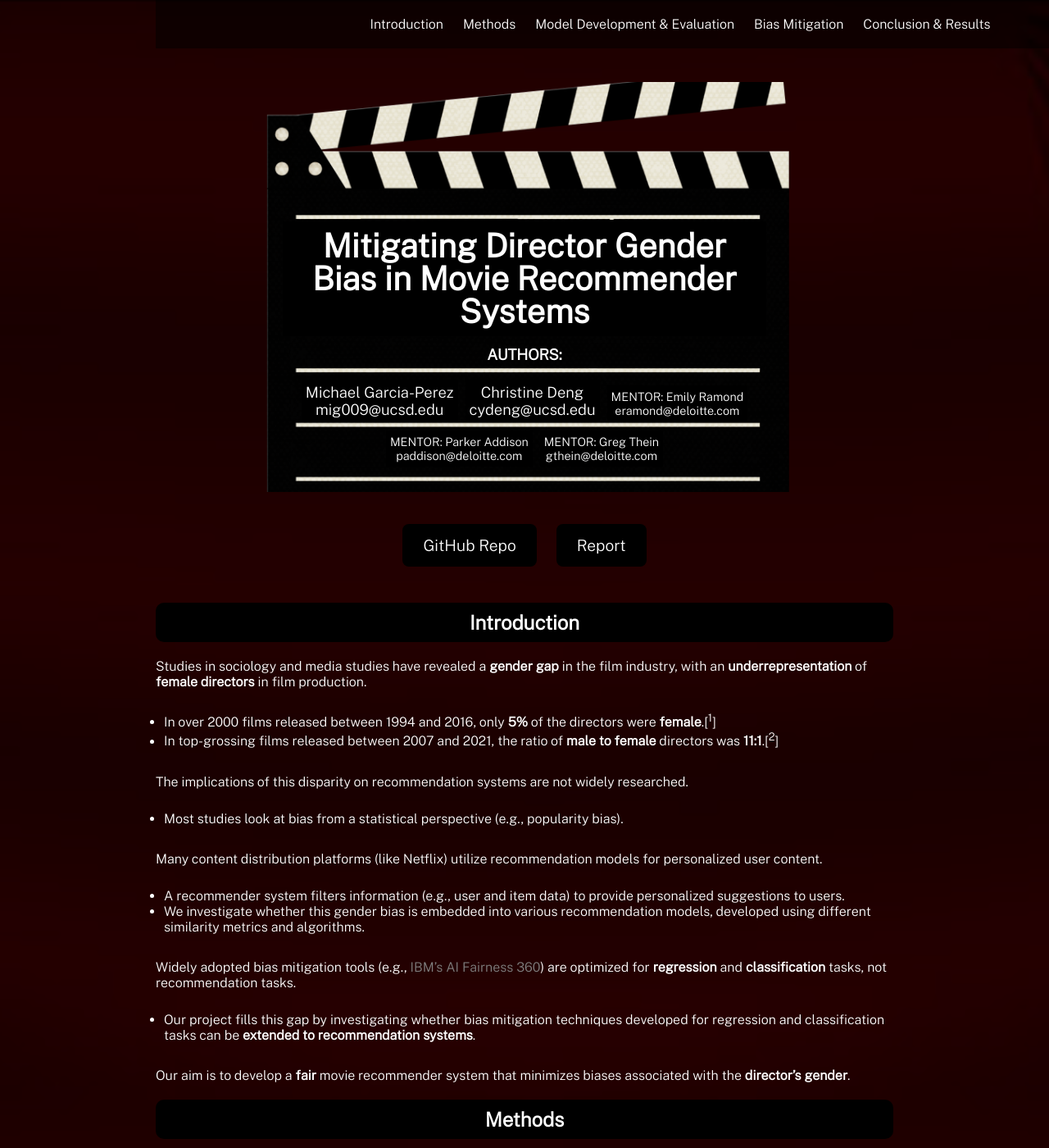
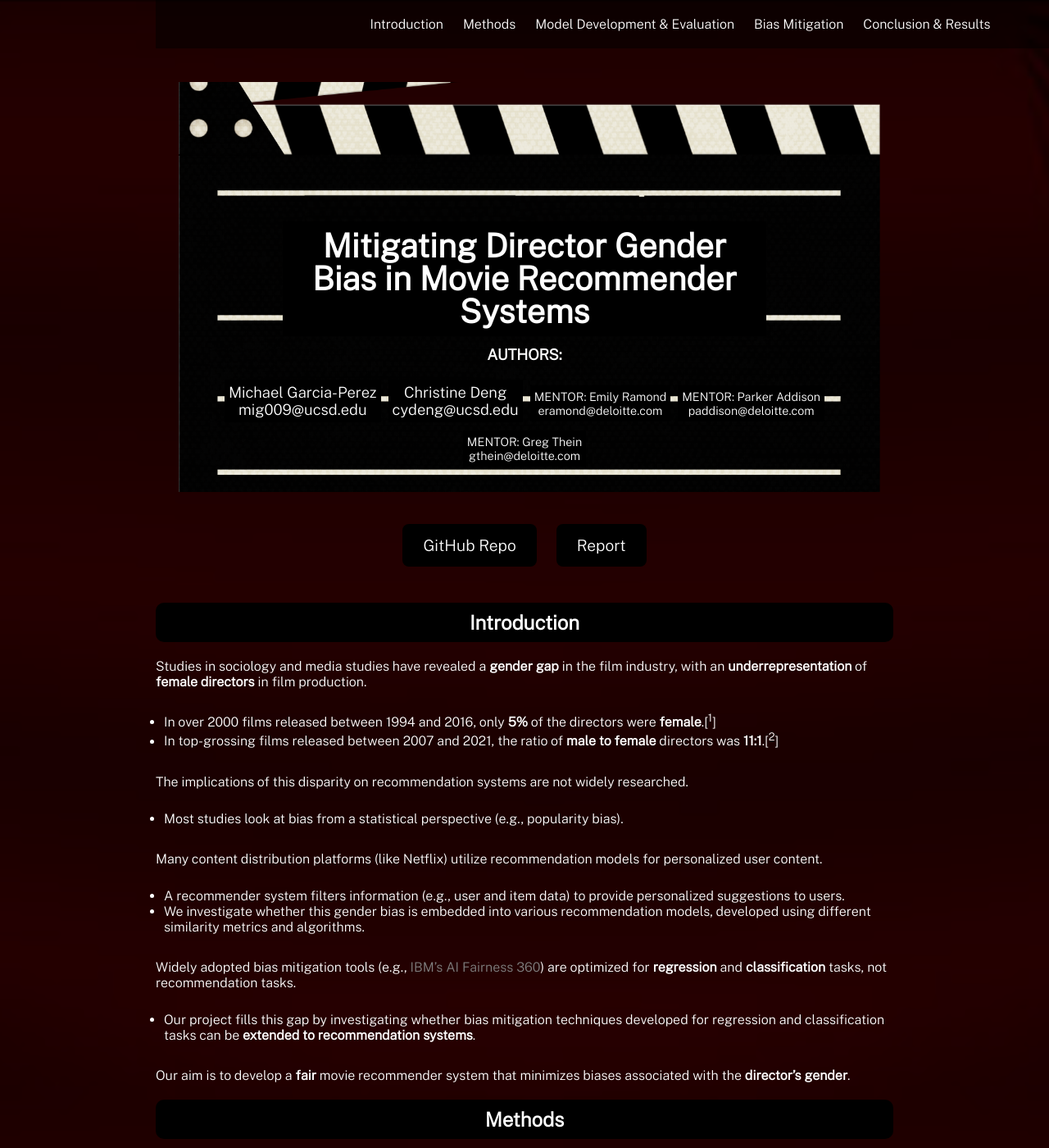
Before and after one commit to michael-garciaperez/DSC180A-Methodology-5, a Jekyll site: the page built from index.md, in a window 1280 px wide and 1400 px high. Shown: the whole window at 82% size. Built offline with Jekyll 4.4.1, drawn with Linux system fonts in a browser that asks for light colours.

Commit message:
Update style.scss

```diff
--- a/assets/css/style.scss
+++ b/assets/css/style.scss
@@ -26,7 +26,7 @@ header {
   position: relative;
   z-index: 2;
   margin: 100px auto; /* Adjusted margin */
-  max-width: 670px;
+  max-width: 900px; /* Set header width to 900px */
   padding: 20px 40px 25px;
   height: 500px;
 }
@@ -51,7 +51,7 @@ header h1 {
   background-size: cover;
   background-position: center;
   width: 100%;
-  max-width: 670px;
+  max-width: 900px; /* Set clapboard width to 900px */
   height: 500px;
   position: absolute;
   top: 0;
```
